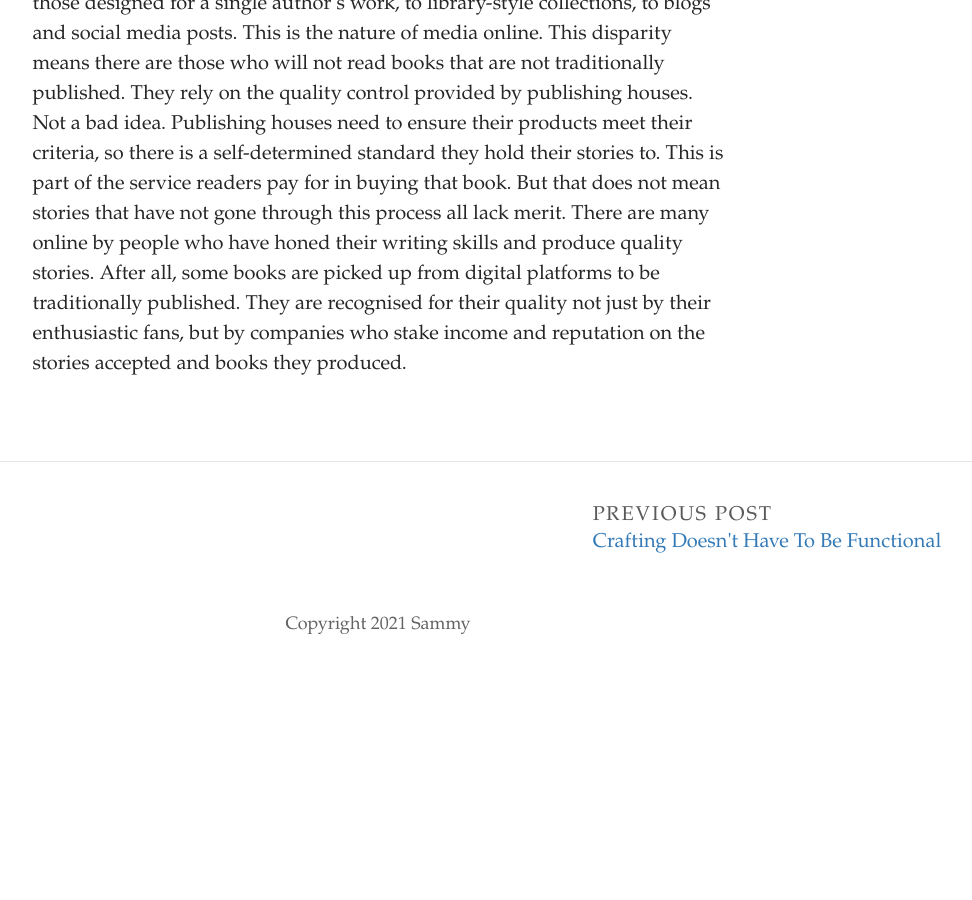
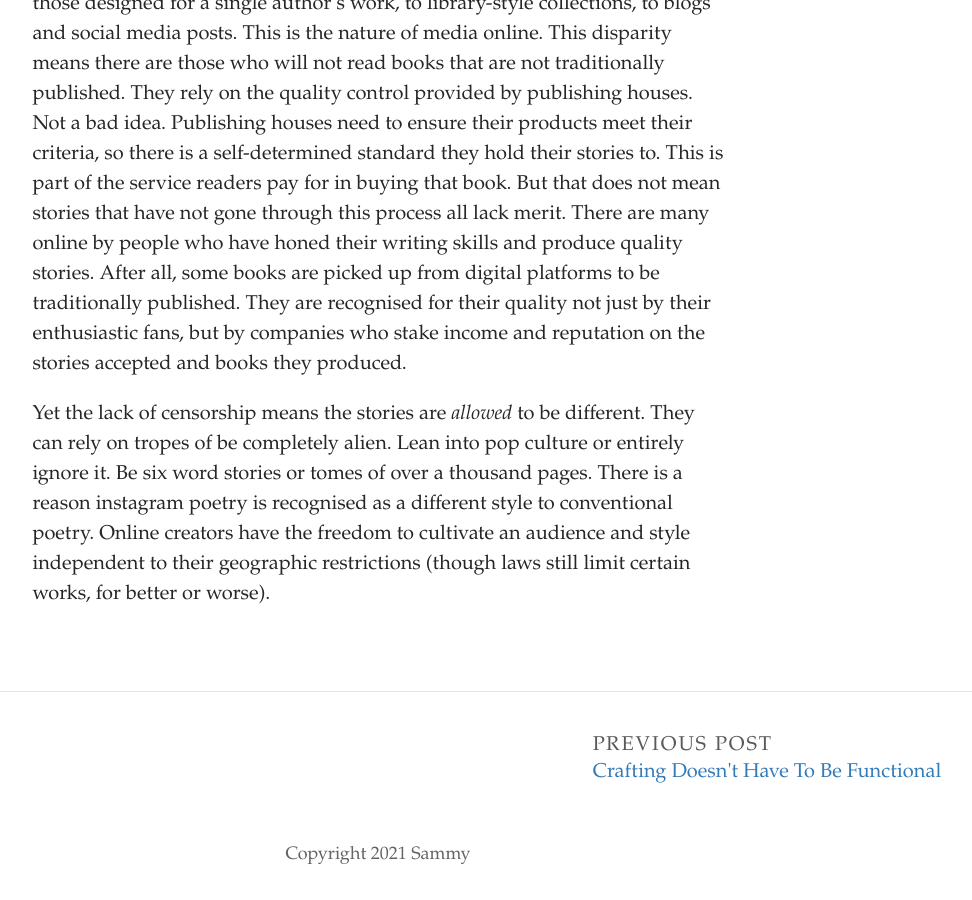
Before and after one commit to SammySpinsAYarn/Blog, a Jekyll site: the page built from _posts/2023-07-06-can-go-back-to-books-now.md, in a window 1280 px wide and 900 px high, scrolled down 576 px. Shown: the whole window, without its empty margins (262-1234 px from the left). Built offline with Jekyll 4.4.1, drawn with Linux system fonts in a browser that asks for light colours; some web fonts are replaced; before the commit the page ends 1246 px from its top, so only the background shows below that.

Commit message:
Update Post “2023-07-06-can-go-back-to-books-now”

```diff
--- a/_posts/2023-07-06-can-go-back-to-books-now.md
+++ b/_posts/2023-07-06-can-go-back-to-books-now.md
@@ -8,3 +8,5 @@ comments: false
 W﻿attpad. FanFiction.net. AO3. These are major publishing platforms for Joe Anybody to share their work with an audience without gatekeeping or fees. They are founts of the bizarre and wonderful, and build communities and authors. Sometimes they are also a place for writers to gain income from this work, be it on the platform or by moving on from it with an established audience. More often though they are passion projects meant to simply make a work accessible to the masses.
 
 Open access digital stories can hugely vary in quality. They range from the infamous, like the *My Immortal* fanfic, to the hugely successful, such as *The Martian*. Anybody with internet access can write on platforms ranging from those designed for a single author's work, to library-style collections, to blogs and social media posts. This is the nature of media online. This disparity means there are those who will not read books that are not traditionally published. They rely on the quality control provided by publishing houses.  Not a bad idea. Publishing houses need to ensure their products meet their criteria, so there is a self-determined standard they hold their stories to. This is part of the service readers pay for in buying that book. But that does not mean stories that have not gone through this process all lack merit. There are many online by people who have honed their writing skills and produce quality stories. After all, some books are picked up from digital platforms to be traditionally published. They are recognised for their quality not just by their enthusiastic fans, but by companies who stake income and reputation on the stories accepted and books they produced.
+
+Y﻿et the lack of censorship means the stories are *allowed* to be different. They can rely on tropes of be completely alien. Lean into pop culture or entirely ignore it. Be six word stories or tomes of over a thousand pages. There is a reason instagram poetry is recognised as a different style to conventional poetry. Online creators have the freedom to cultivate an audience and style independent to their geographic restrictions (though laws still limit certain works, for better or worse).
```
